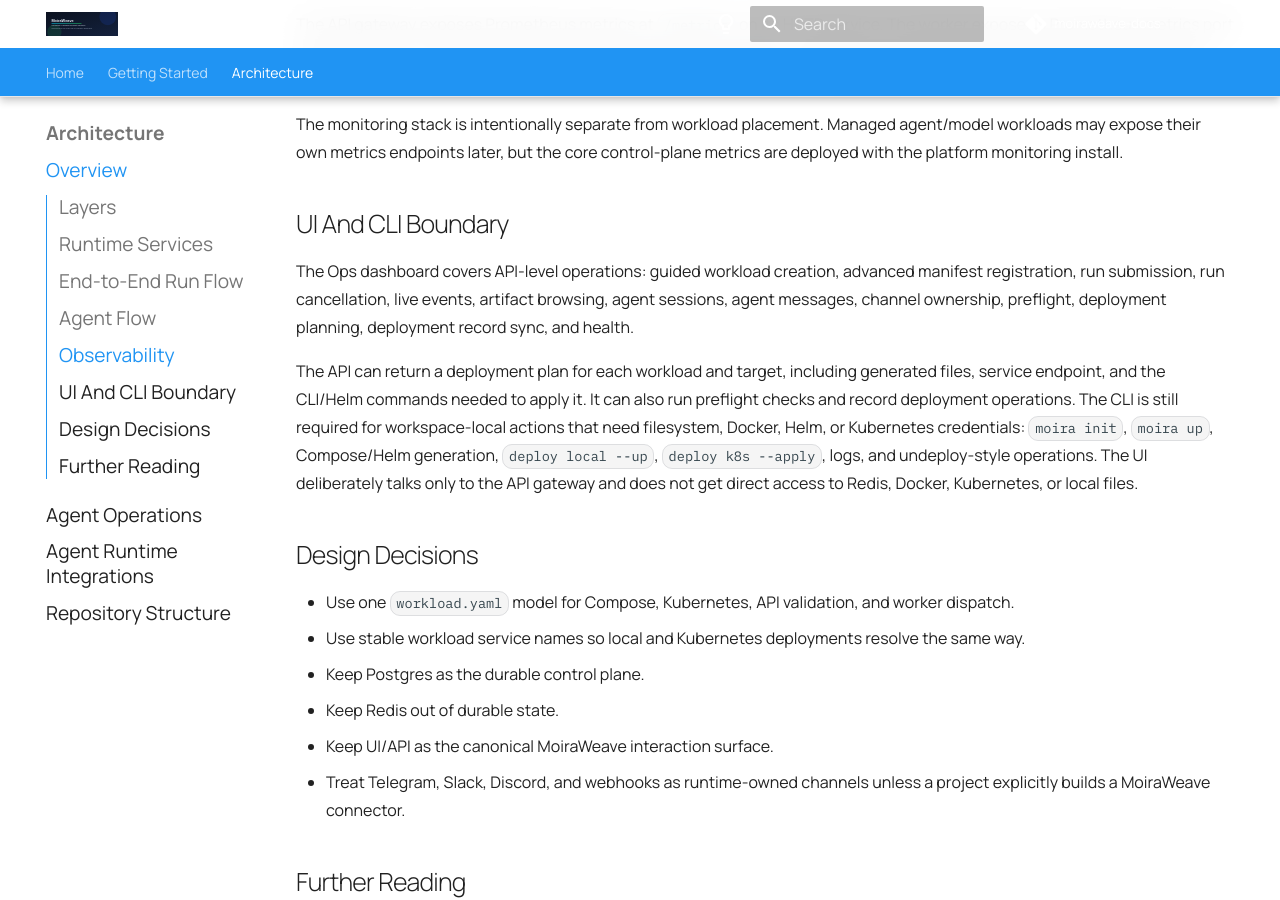
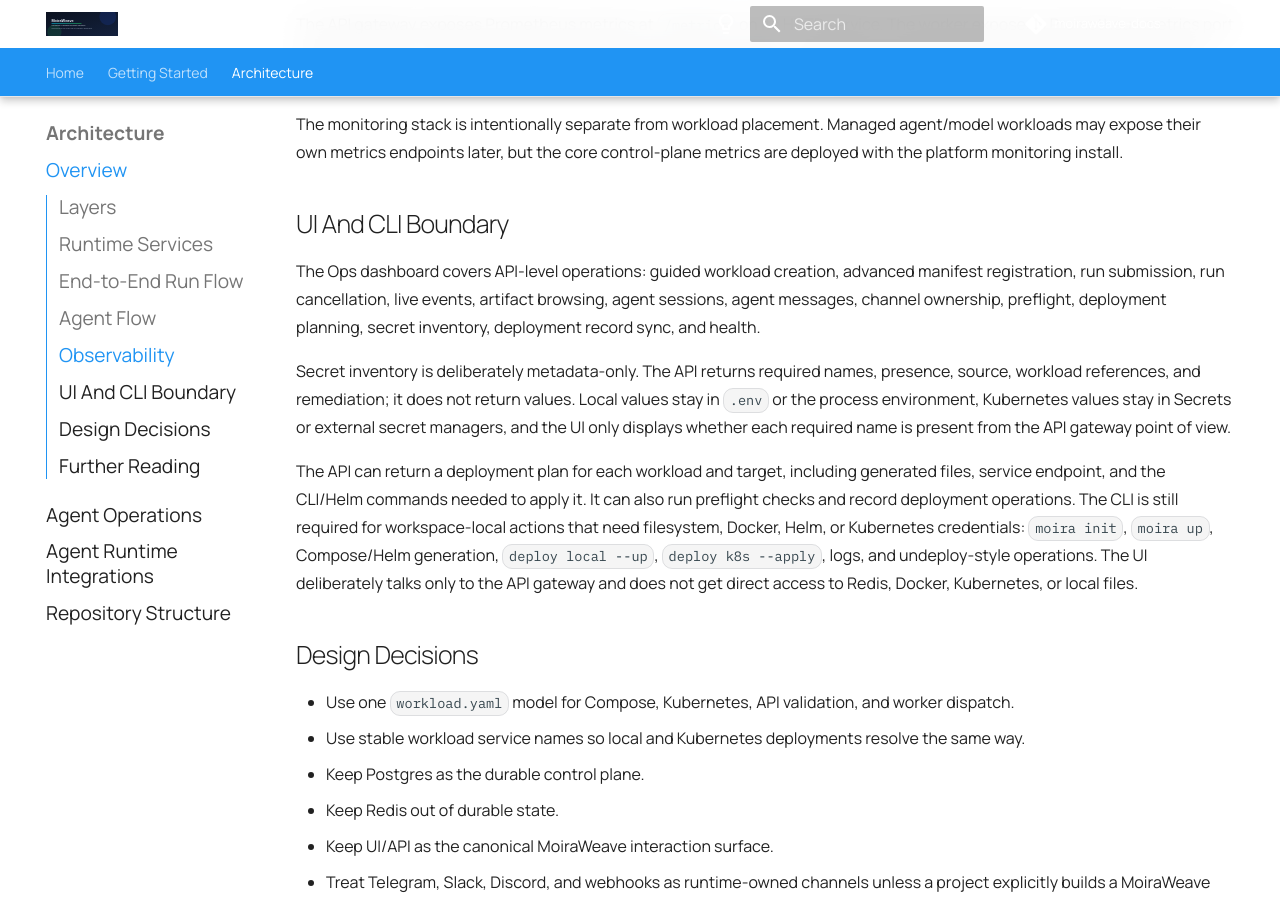
Before and after one commit to moiraweave-labs/moiraweave-docs, an MkDocs documentation site: the page built from docs/architecture.md, in a window 1280 px wide and 900 px high, scrolled down 1767 px. Built offline with MkDocs 1.6.1 and Material for MkDocs 9.7.7, drawn with Linux system fonts in a browser that asks for light colours; comment, search, counter and statistics services are not loaded; some of the changed text lies outside the part shown.

Commit message:
docs: document secret inventory

```diff
--- a/docs/architecture.md
+++ b/docs/architecture.md
@@ -16,7 +16,7 @@ or agent internals.
 
 - API gateway: auth, workload templates, workload registration, preflight,
   deployment operations, run submission, sessions, messages, events, artifacts,
-  and health.
+  secret inventory, and health.
 - Worker: consumes Redis dispatch messages and calls model, pipeline, or agent executors.
 - Postgres: source of truth for workloads, runs, sessions, messages, events, and artifact metadata.
 - Redis Streams: queue and short-lived coordination layer.
@@ -70,7 +70,14 @@ core control-plane metrics are deployed with the platform monitoring install.
 The Ops dashboard covers API-level operations: guided workload creation,
 advanced manifest registration, run submission, run cancellation, live events,
 artifact browsing, agent sessions, agent messages, channel ownership,
-preflight, deployment planning, deployment record sync, and health.
+preflight, deployment planning, secret inventory, deployment record sync, and
+health.
+
+Secret inventory is deliberately metadata-only. The API returns required names,
+presence, source, workload references, and remediation; it does not return
+values. Local values stay in `.env` or the process environment, Kubernetes
+values stay in Secrets or external secret managers, and the UI only displays
+whether each required name is present from the API gateway point of view.
 
 The API can return a deployment plan for each workload and target, including
 generated files, service endpoint, and the CLI/Helm commands needed to apply it.
```
Also changed, not shown: docs/concepts.md (+4 -0 lines), docs/quickstart.md (+7 -0 lines).
